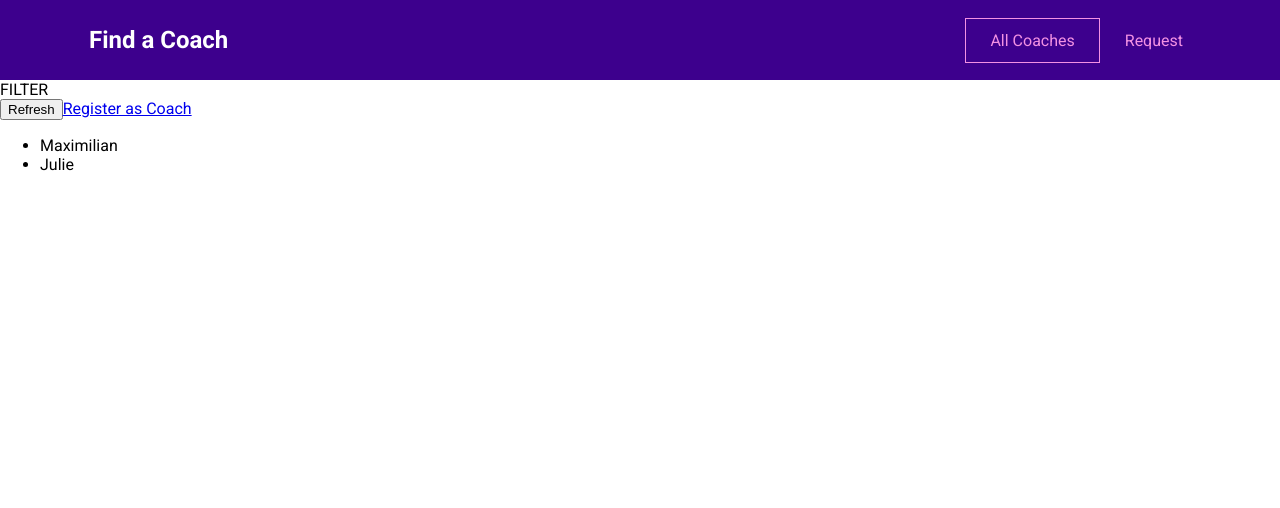
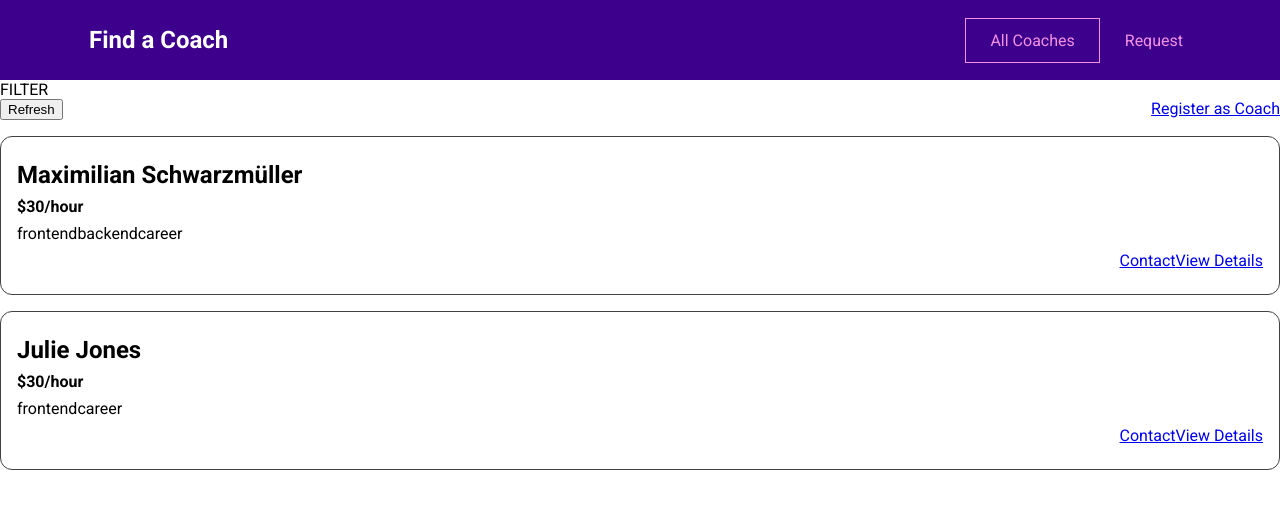
Before and after one commit to abrambagus/vue-find-a-coach, a Vue app: page /coaches in a window 1280 px wide. Shown: the top 508 px of the page. Built offline with nearby package versions, Linux system fonts and the light colour scheme.

Commit message:
create coahes list and coach item

```diff
--- /dev/null
+++ b/src/components/coaches/CoachItem.vue
@@ -0,0 +1,59 @@
+<template>
+  <li>
+    <h3>{{ fullName }}</h3>
+    <h4>${{ rate }}/hour</h4>
+    <div>
+      <span v-for="area in areas" :key="area.id">
+        {{ area }}
+      </span>
+    </div>
+    <div class="actions">
+      <router-link :to="coachContactLink"> Contact </router-link>
+      <router-link :to="coachDetailsLink"> View Details </router-link>
+    </div>
+  </li>
+</template>
+
+<script>
+export default {
+  props: ['id', 'firstName', 'lastName', 'rate', 'areas'],
+  computed: {
+    fullName() {
+      return this.firstName + '  ' + this.lastName;
+    },
+    coachContactLink() {
+      return this.$route.path + '/' + this.id + '/contact';
+    },
+    coachDetailsLink() {
+      return this.$route.path + '/' + this.id;
+    },
+  },
+};
+</script>
+
+<style scoped>
+li {
+  margin: 1rem 0;
+  border: 1px solid #424242;
+  border-radius: 12px;
+  padding: 1rem;
+}
+
+h3 {
+  font-size: 1.5rem;
+}
+
+h3,
+h4 {
+  margin: 0.5rem 0;
+}
+
+div {
+  margin: 0.5rem 0;
+}
+
+.actions {
+  display: flex;
+  justify-content: flex-end;
+}
+</style>
--- a/src/pages/coaches/CoachesList.vue
+++ b/src/pages/coaches/CoachesList.vue
@@ -6,16 +6,25 @@
       <router-link to="/register">Register as Coach</router-link>
     </div>
     <ul v-if="hasCoaches">
-      <li v-for="coach in filteredCoaches" :key="coach.id">
-        {{ coach.firstName }}
-      </li>
+      <coach-item
+        v-for="coach in filteredCoaches"
+        :key="coach.id"
+        :id="coach.id"
+        :first-name="coach.firstName"
+        :last-name="coach.lastName"
+        :rate="coach.hourlyRate"
+        :areas="coach.areas"
+      ></coach-item>
     </ul>
     <h3 v-else>No coaches found</h3>
   </section>
 </template>
 
 <script>
+import CoachItem from '../../components/coaches/CoachItem.vue';
+
 export default {
+  components: { CoachItem },
   computed: {
     filteredCoaches() {
       return this.$store.getters['coaches/coaches'];
@@ -26,3 +35,16 @@
   },
 };
 </script>
+
+<style scoped>
+ul {
+  list-style: none;
+  margin: 0;
+  padding: 0;
+}
+
+.controls {
+  display: flex;
+  justify-content: space-between;
+}
+</style>
```
